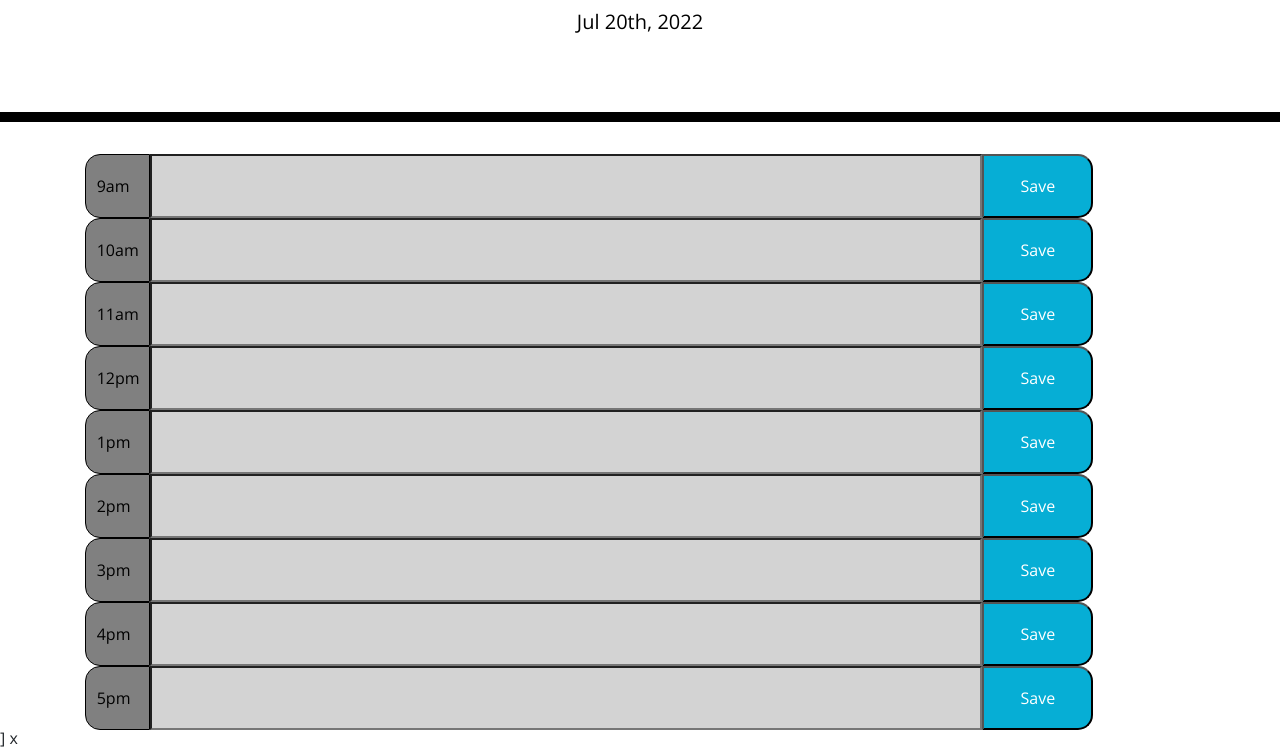
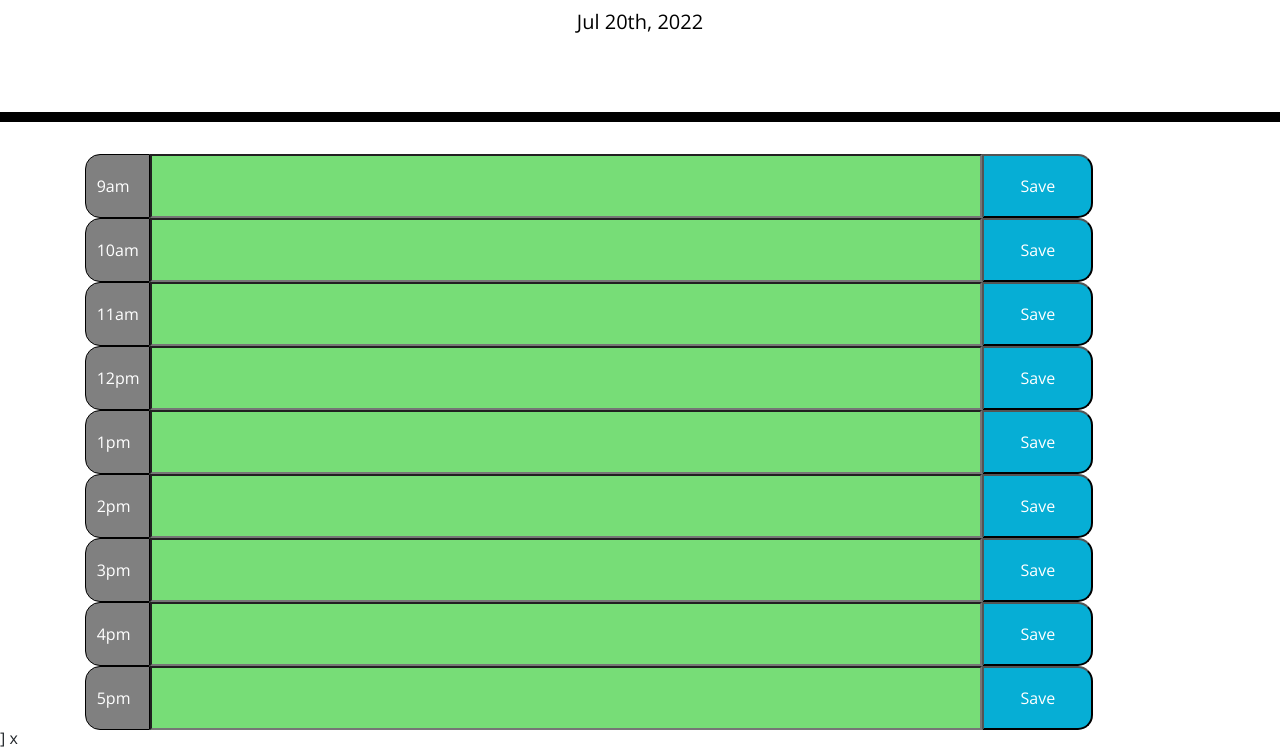
Before and after one commit to 704abe/workday-scheduler, a plain HTML site: page Develop/index.html in a window 1280 px wide. Shown: the part 182-931 px from the top of the page. Drawn offline with nearby package versions, Linux system fonts and the light colour scheme.

Commit message:
classes on time-blocks are changing correctly based on current time

```diff
--- a/Develop/index.html
+++ b/Develop/index.html
@@ -59,16 +59,16 @@
           <div class="time">5pm</div>
         </div>
       </div>
-      <div class="form">
-        <input type="text" class="time-block" id="9am" name="task9"><br>
-        <input type="text" class="time-block" id="10am" name="task10"><br>
-        <input type="text" class="time-block" id="11am" name="task11"><br>
-        <input type="text" class="time-block" id="12pm" name="task12"><br>
-        <input type="text" class="time-block" id="1pm" name="task1"><br>
-        <input type="text" class="time-block" id="2pm" name="task2"><br>
-        <input type="text" class="time-block" id="3pm" name="task3"><br>
-        <input type="text" class="time-block" id="4pm" name="task4"><br>
-        <input type="text" class="time-block" id="5pm" name="task5"><br>
+      <div class="form" id="form">
+        <input type="text" class="time-block" id="09" name="task9"><br>
+        <input type="text" class="time-block" id="10" name="task10"><br>
+        <input type="text" class="time-block" id="11" name="task11"><br>
+        <input type="text" class="time-block" id="12" name="task12"><br>
+        <input type="text" class="time-block" id="13" name="task1"><br>
+        <input type="text" class="time-block" id="14" name="task2"><br>
+        <input type="text" class="time-block" id="15" name="task3"><br>
+        <input type="text" class="time-block" id="16" name="task4"><br>
+        <input type="text" class="time-block" id="17" name="task5"><br>
       </div>
       <div class="saveBtns">
         <button class="saveBtn" id="9amBtn">Save</button>
--- a/Develop/script.js
+++ b/Develop/script.js
@@ -1,88 +1,80 @@
 var today = moment();
 $('#currentDay').text(today.format("MMM Do, YYYY"));
 
-$('#9am').val(localStorage.getItem('9am task'));
-$('#10am').val(localStorage.getItem('10am task'));
-$('#11am').val(localStorage.getItem('11am task'));
-$('#12pm').val(localStorage.getItem('12pm task'));
-$('#1pm').val(localStorage.getItem('1pm task'));
-$('#2pm').val(localStorage.getItem('2pm task'));
-$('#3pm').val(localStorage.getItem('3pm task'));
-$('#4pm').val(localStorage.getItem('4pm task'));
-$('#5pm').val(localStorage.getItem('5pm task'));
+$('#09').val(localStorage.getItem('9am task'));
+$('#10').val(localStorage.getItem('10am task'));
+$('#11').val(localStorage.getItem('11am task'));
+$('#12').val(localStorage.getItem('12pm task'));
+$('#13').val(localStorage.getItem('1pm task'));
+$('#14').val(localStorage.getItem('2pm task'));
+$('#15').val(localStorage.getItem('3pm task'));
+$('#16').val(localStorage.getItem('4pm task'));
+$('#17').val(localStorage.getItem('5pm task'));
 
-function present(){
-    if (moment().isSame(moment())){
+const ids = $('#form').children();
+console.log(typeof ids, ids);
+ids.toArray().forEach(checkTime);
+
+function checkTime(id) {
+    console.log(id);
+    var timeValue = moment($(id).attr('id'), ['HH']).format('HH');
+    var currentTime = moment().format('HH');
+
+    console.log(typeof currentTime, currentTime);
+    console.log(typeof timeValue, timeValue);
+    if (timeValue == moment().format('hh')){
+        $(id).addClass('present');
+    } else if (timeValue < currentTime) {
         console.log('hello');
-        $('#9am').addClass('present');
+        $(id).addClass('past');
     } else {
-        console.log('goodbye');
-    };
-}
-
-// var checkTime = function () {
-//     var time = $(".time").value;
-
-//     var hour = moment(time, "LT");
-//     console.log(hour);
-
-//     //remove any old classes from element
-//     $(".time-block").removeClass(".present .past .future");
-
-//     // apply new class if task is near/over due date
-//     if (moment().isAfter(hour)) {
-//         $(".time-block").addClass(".past");
-//     } else if (moment().isBefore(time)) {
-//         $(".time-block").addClass(".future");
-//     } else {
-//         $(".time-block").addClass(".present");
-//     }
-// }
+        $(id).addClass('future');
+    }
+};
 
 $('#9amBtn').on('click', function(){
-    var text = $('#9am').val();
+    var text = $('#09').val();
     localStorage.setItem('9am task', text);
 });
 
 $('#10amBtn').on('click', function(){
-    var text = $('#10am').val();
+    var text = $('#10').val();
     localStorage.setItem('10am task', text);
 });
 
 $('#11amBtn').on('click', function(){
-    var text = $('#11am').val();
+    var text = $('#11').val();
     localStorage.setItem('11am task', text);
 });
 
 $('#12pmBtn').on('click', function(){
-    var text = $('#12pm').val();
+    var text = $('#12').val();
     localStorage.setItem('12pm task', text);
 });
 
 $('#1pmBtn').on('click', function(){
-    var text = $('#1pm').val();
+    var text = $('#13').val();
     localStorage.setItem('1pm task', text);
 });
 
 $('#2pmBtn').on('click', function(){
-    var text = $('#2pm').val();
+    var text = $('#14').val();
     localStorage.setItem('2pm task', text);
 });
 
 $('#3pmBtn').on('click', function(){
-    var text = $('#3pm').val();
+    var text = $('#15').val();
     localStorage.setItem('3pm task', text);
 });
 
 $('#4pmBtn').on('click', function(){
-    var text = $('#4pm').val();
+    var text = $('#16').val();
     localStorage.setItem('4pm task', text);
 });
 
 $('#5pmBtn').on('click', function(){
-    var text = $('#5pm').val();
+    var text = $('#17').val();
     localStorage.setItem('5pm task', text);
 });
 
-// checkTime();
-// present();
+paPreFu();
--- a/Develop/style.css
+++ b/Develop/style.css
@@ -56,6 +56,7 @@ textarea {
   display: flex;
   justify-content: center;
   margin-left: 25%;
+  color: white;
 }
 
 .past {
```
Also changed, not shown: 1 other file.
